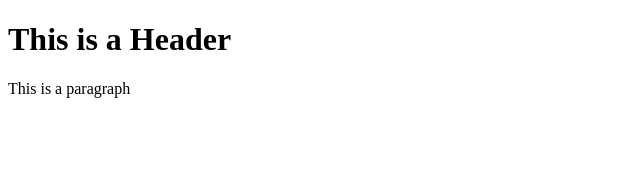
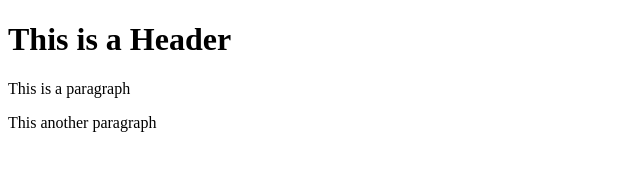
Before and after one commit to jorie103/git-test, a plain HTML site: page index.html in a window 1280 px wide. Shown: the whole page, without its empty margins (0-640 px from the left). Drawn offline with Linux system fonts and the light colour scheme.

Commit message:
Third commit

```diff
--- a/index.html
+++ b/index.html
@@ -3,5 +3,6 @@
     <body>
         <h1>This is a Header</h1>
         <p>This is a paragraph</p>
+        <p>This another paragraph</p>
     </body>
 </html>
```
